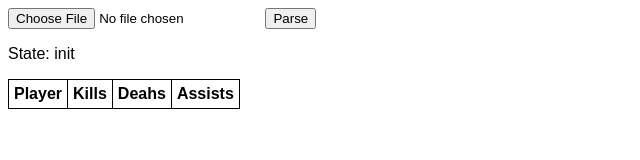
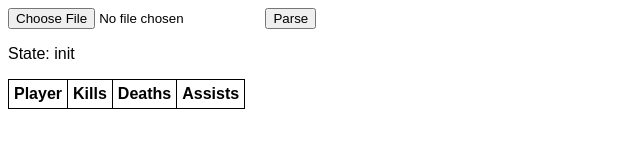
Before and after one commit to markus-wa/demoinfocs-wasm, a plain HTML site: page app/web/index.html in a window 1280 px wide. Shown: the full height of the page, 0-640 px from the left. Drawn offline with Linux system fonts and the light colour scheme; no server answers.

Commit message:
stats-table: fix typo Deahs -> Deaths

```diff
--- a/app/web/index.html
+++ b/app/web/index.html
@@ -15,7 +15,7 @@
 			<thead>
 				<th>Player</th>
 				<th>Kills</th>
-				<th>Deahs</th>
+				<th>Deaths</th>
 				<th>Assists</th>
 			</thead>
 			<tbody id="stats">
```
